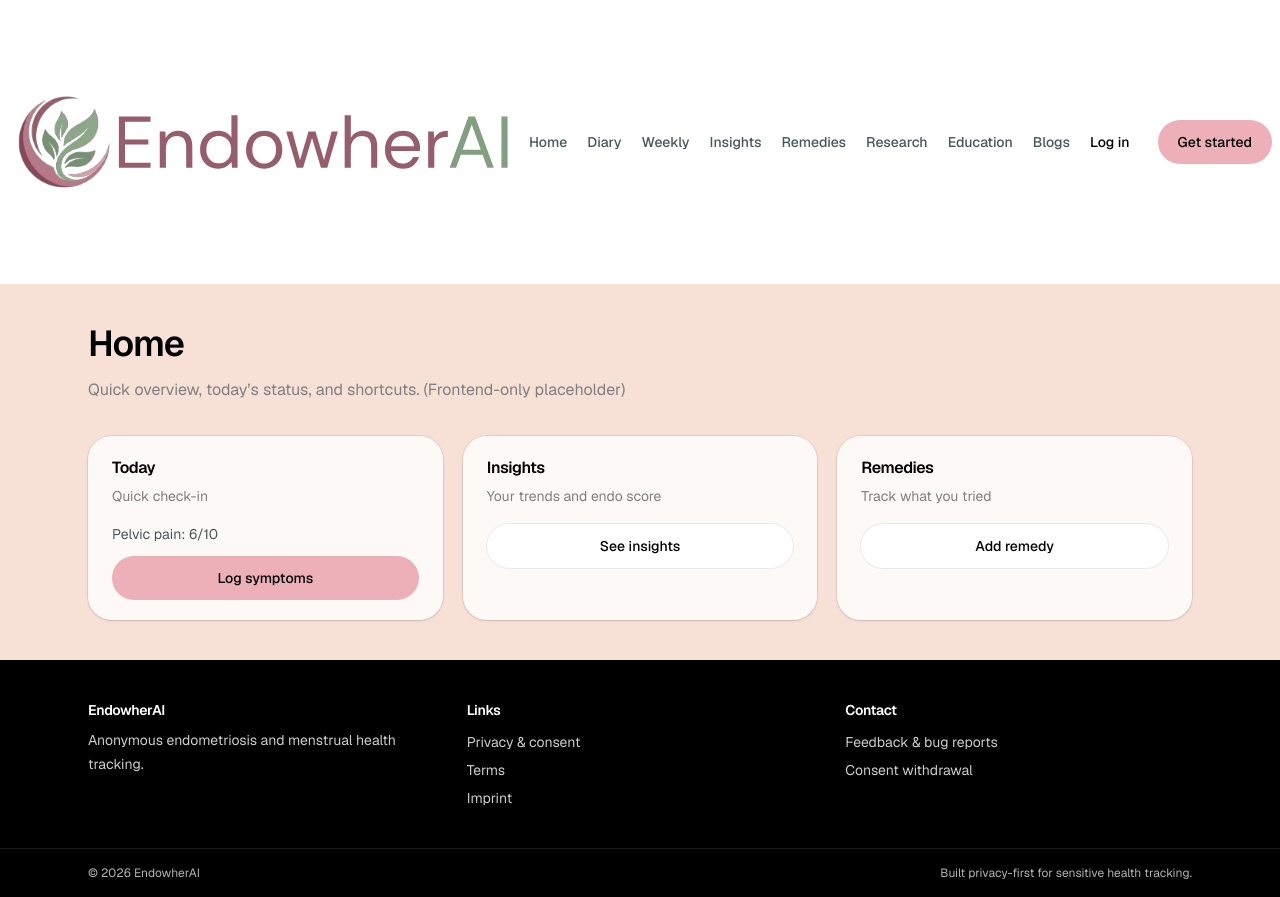
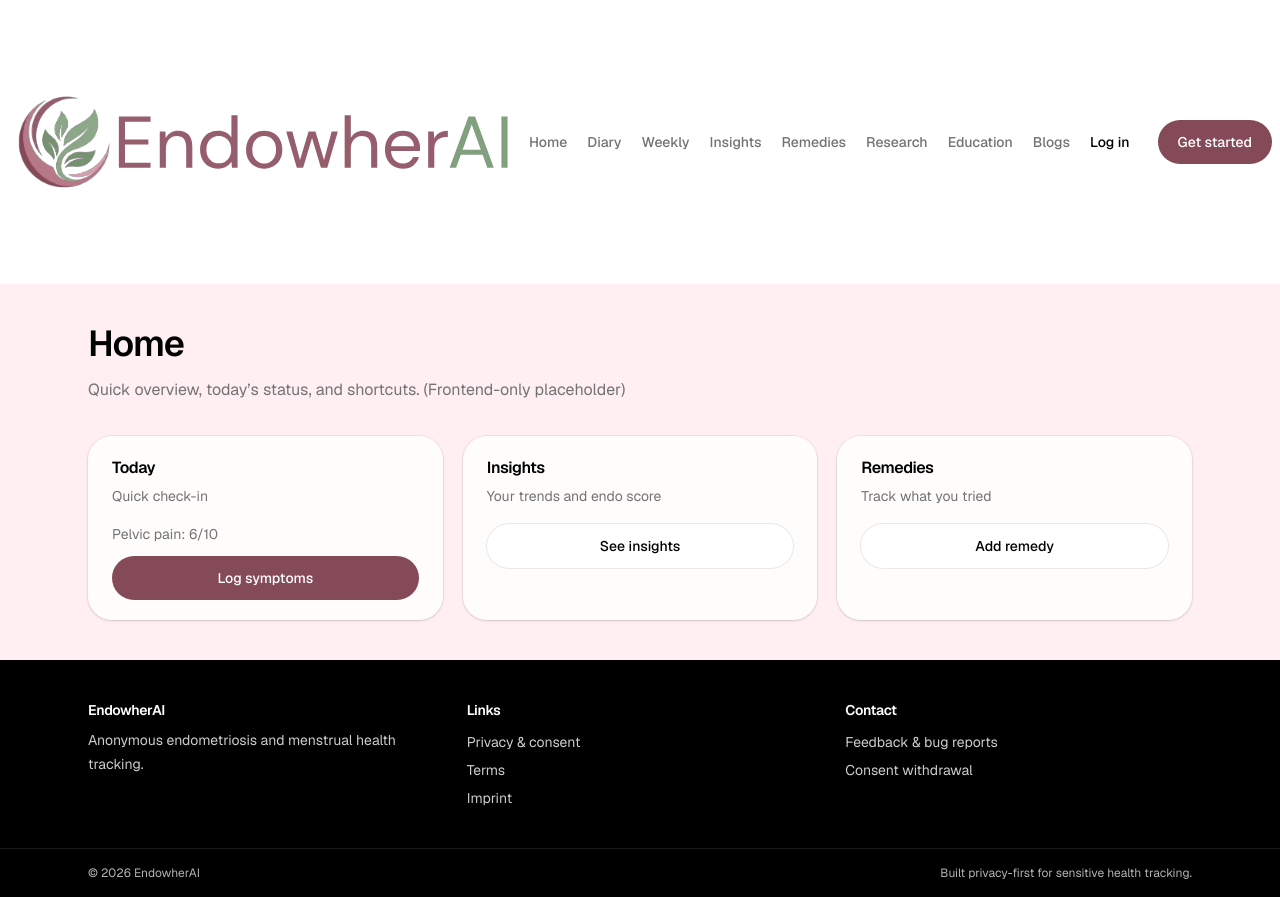
Before and after one commit to edbajric/EndowherAI, a Next.js app in the folder frontend/: page /home in a window 1280 px wide. Built offline with nearby package versions, Linux system fonts and the light colour scheme.

Commit message:
Add auth middleware, update home page and color palette

```diff
--- a/frontend/src/app/globals.css
+++ b/frontend/src/app/globals.css
@@ -1,17 +1,24 @@
 @import "tailwindcss";
 
 :root {
+  /* Backgrounds */
   --bg: #ffffff;
-  --bg-soft: #f7e1d7;
-  --bg-muted: #dedbd2;
+  --bg-soft: #ffeef2;
+  --bg-muted: #ffeef2;
 
-  --accent: #edafb8;
-  --accent-2: #d79fa7;
-  --success: #b0c4b1;
+  /* Accents */
+  --accent: #bf969d;
+  --accent-2: #a46e76;
+  --success: #90aa8d;
 
-  --ink: #4a5759;
-  --ink-muted: #7f7f7f;
+  /* Text */
+  --ink: #737373;
+  --ink-muted: #737373;
   --ink-strong: #000000;
+
+  /* Brand */
+  --primary: #854a58;
+  --primary-light: #bf969d;
 }
 
 @theme inline {
@@ -27,6 +34,9 @@
   --color-inkMuted: var(--ink-muted);
   --color-inkStrong: var(--ink-strong);
 
+  --color-primary: var(--primary);
+  --color-primaryLight: var(--primary-light);
+
   --font-sans: var(--font-geist-sans);
   --font-mono: var(--font-geist-mono);
 }
--- a/frontend/src/app/page.tsx
+++ b/frontend/src/app/page.tsx
@@ -1,11 +1,37 @@
-import Image from "next/image";
+// import Image from "next/image";
 
 import { Card } from "@/components/ui/Card";
 import { DisclaimerBlock } from "@/components/ui/DisclaimerBlock";
 import { PrivacyStatement } from "@/components/ui/PrivacyStatement";
 import { Button } from "@/components/ui/Button";
+import { createClient } from "@/lib/supabase-server";
+import { redirect } from "next/navigation";
+import Image from "next/image";
 
-export default function Home() {
+export default async function Home() {
+  const supabase = await createClient();
+
+  const {
+    data: { user },
+  } = await supabase.auth.getUser();
+
+  if (user) {
+    // Check if user has given consent
+    const { data: profile } = await supabase
+      .from("user_profiles")
+      .select("consent_flag")
+      .eq("auth_id", user.id)
+      .single();
+
+    if (!profile?.consent_flag) {
+      redirect("/onboarding");
+    }
+
+    // User has consent — send them to home
+    redirect("/home");
+  }
+
+  // Not logged in — show landing page
   return (
     <div className="bg-bgSoft">
       <section className="mx-auto max-w-6xl px-4 py-10 sm:px-6 sm:py-14">
@@ -226,28 +252,6 @@ export default function Home() {
               </Button>
             </div>
 
-            <div className="mt-8 flex items-center gap-3">
-              <a href="#" className="inline-flex">
-                <Image
-                  src="/Images/appstore.png"
-                  alt="App Store"
-                  width={140}
-                  height={46}
-                  className="h-auto"
-                  style={{ width: "auto", height: "auto" }}
-                />
-              </a>
-              <a href="#" className="inline-flex">
-                <Image
-                  src="/Images/googleplay.webp"
-                  alt="Google Play"
-                  width={156}
-                  height={46}
-                  className="h-auto"
-                  style={{ width: "auto", height: "auto" }}
-                />
-              </a>
-            </div>
           </div>
 
           <Card className="bg-bgSoft">
--- a/frontend/src/components/ui/Button.tsx
+++ b/frontend/src/components/ui/Button.tsx
@@ -17,11 +17,11 @@ type ButtonProps = BaseProps &
 function getVariantClasses(variant: ButtonVariant) {
   switch (variant) {
     case "primary":
-      return "bg-accent text-inkStrong hover:bg-accent2";
+      return "bg-primary text-white hover:bg-primary/90";
     case "secondary":
-      return "bg-bg text-inkStrong ring-1 ring-ink/10 hover:bg-bgMuted";
+      return "bg-bg text-inkStrong ring-1 ring-ink/15 hover:bg-bgSoft";
     case "ghost":
-      return "bg-transparent text-inkStrong hover:bg-bgMuted";
+      return "bg-transparent text-inkStrong hover:bg-bgSoft";
   }
 }
 
@@ -52,11 +52,11 @@ export function Button(props: ButtonProps) {
     return <Link href={href} {...rest} className={className} />;
   }
 
-  const { fullWidth: fw, variant: v, ...rest } = props as Extract<
+  const { fullWidth: fw, variant: v, type, ...rest } = props as Extract<
     ButtonProps,
     { href?: never }
-  >;
+  > & { type?: "button" | "submit" | "reset" };
   void fw;
   void v;
-  return <button type="button" {...rest} className={className} />;
+  return <button type={type ?? "button"} {...rest} className={className} />;
 }
--- /dev/null
+++ b/frontend/src/proxy.ts
@@ -0,0 +1,49 @@
+import { createServerClient } from "@supabase/ssr";
+import { NextResponse, type NextRequest } from "next/server";
+
+export async function proxy(request: NextRequest) {
+  let supabaseResponse = NextResponse.next({
+    request,
+  });
+
+  const supabase = createServerClient(
+    process.env.NEXT_PUBLIC_SUPABASE_URL!,
+    process.env.NEXT_PUBLIC_SUPABASE_ANON_KEY!,
+    {
+      cookies: {
+        getAll() {
+          return request.cookies.getAll();
+        },
+        setAll(cookiesToSet) {
+          cookiesToSet.forEach(({ name, value }) =>
+            request.cookies.set(name, value)
+          );
+          supabaseResponse = NextResponse.next({
+            request,
+          });
+          cookiesToSet.forEach(({ name, value, options }) =>
+            supabaseResponse.cookies.set(name, value, options)
+          );
+        },
+      },
+    }
+  );
+
+  // Refresh the auth session
+  const {
+    data: { user },
+  } = await supabase.auth.getUser();
+
+  // IMPORTANT: Always return supabaseResponse so refreshed cookies reach the browser.
+  // Auth protection is handled by each page individually (server components check
+  // getUser and redirect, client components check on mount).
+  // The proxy's job is ONLY to keep the session cookie alive.
+  return supabaseResponse;
+}
+
+export const config = {
+  matcher: [
+    // Run middleware on all routes EXCEPT static files and images
+    "/((?!_next/static|_next/image|favicon.ico|.*\\.(?:svg|png|jpg|jpeg|gif|webp)$).*)",
+  ],
+};
```
